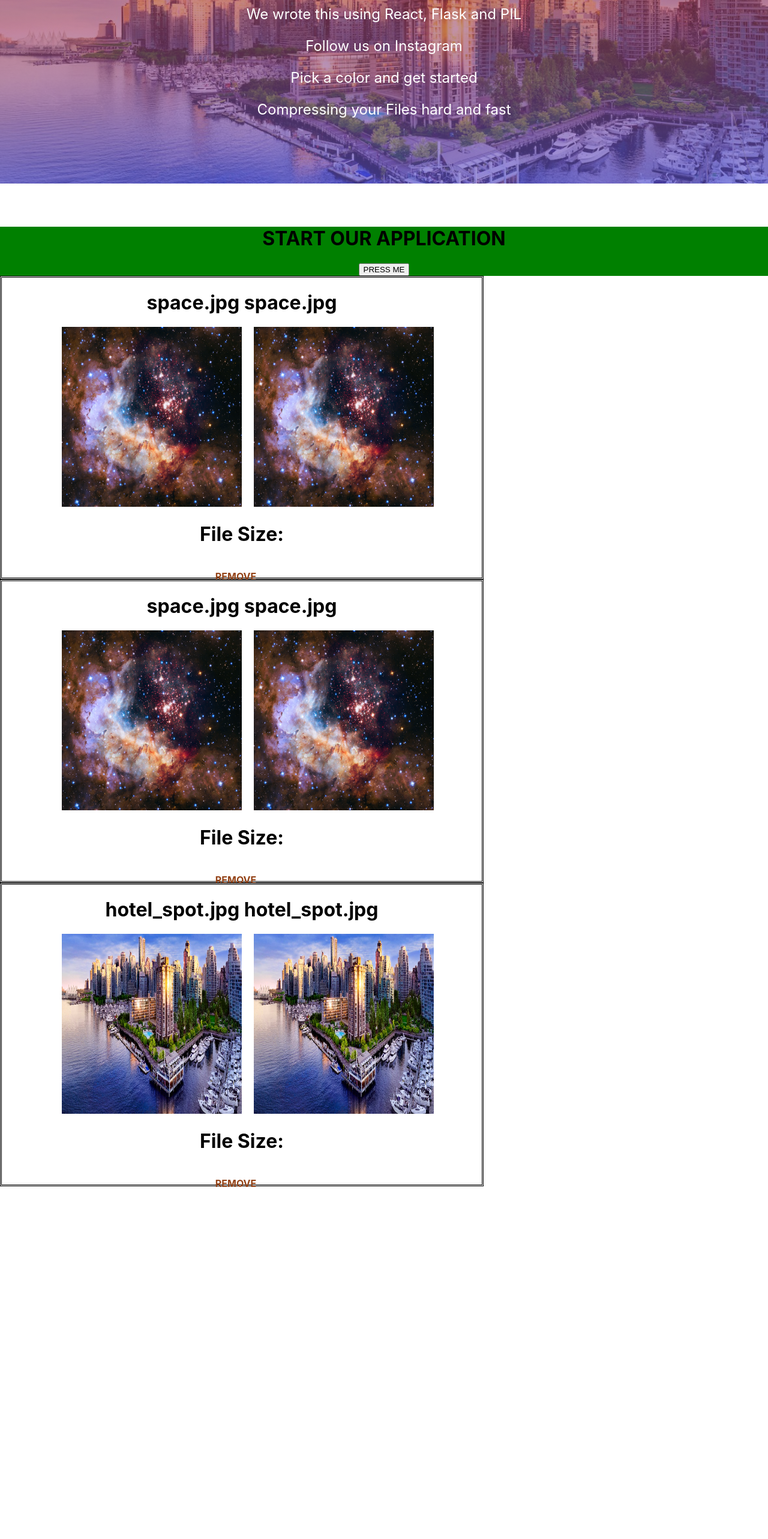
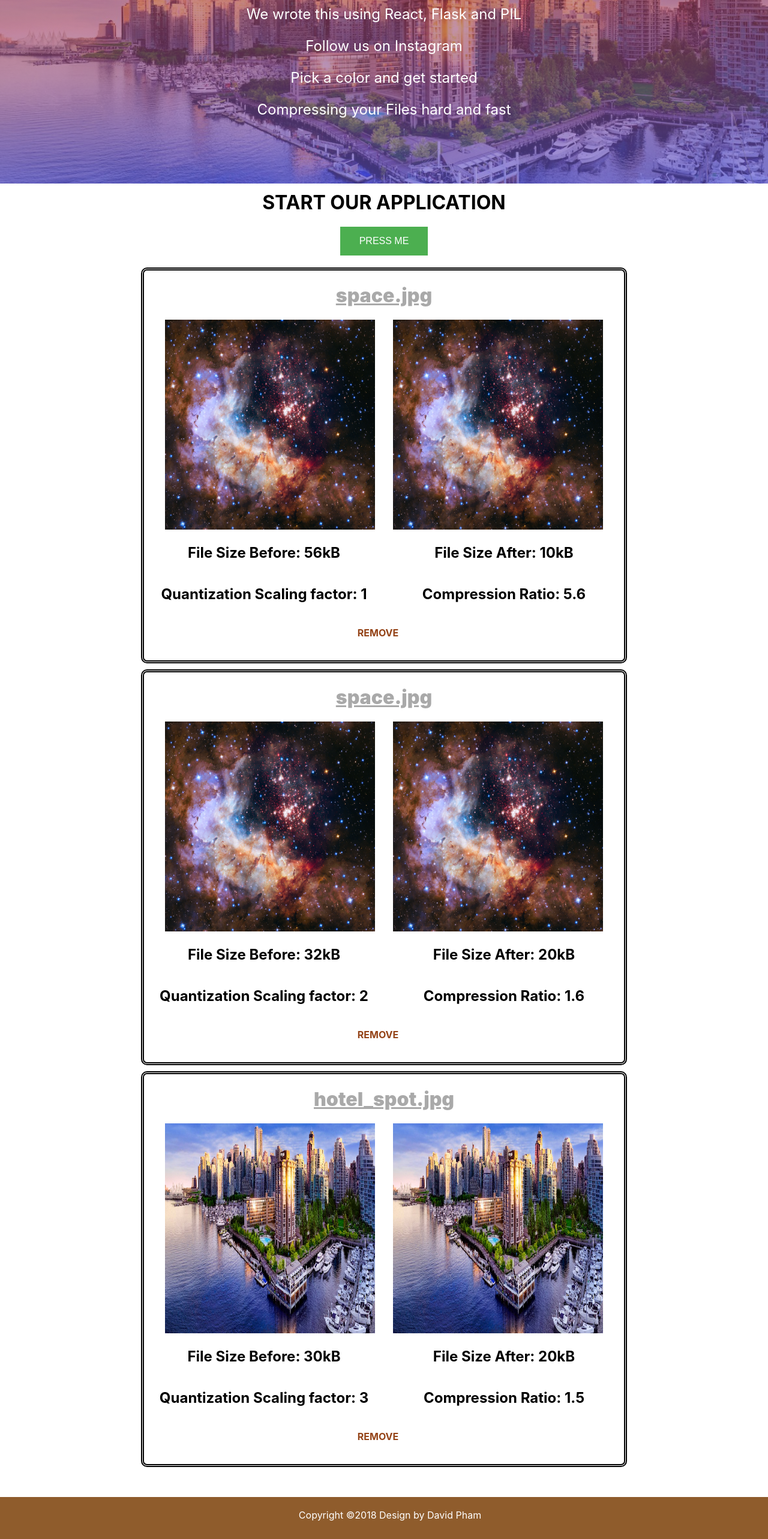
Before and after one commit to sbarer/JPEG_Compression, a React (Create React App) app: page / in a window 1280 px wide. Shown: the part 144-2710 px from the top of the page at 60% size. Before the commit the page ends 2147 px from the top, so only its background shows below. Built offline with nearby package versions, Linux system fonts and the light colour scheme.

Commit message:
fixed CSS styling.

```diff
--- a/src/App.js
+++ b/src/App.js
@@ -10,6 +10,9 @@ class App extends Component {
         <Layout>
           <ImageManager />
         </Layout>
+        <footer className={classes.Footer}>
+          <p>Copyright &copy;2018 Design by David Pham</p>
+        </footer>
       </div>
     );
   }
--- a/src/App.module.css
+++ b/src/App.module.css
@@ -30,3 +30,16 @@
     transform: rotate(360deg);
   }
 }
+
+.Footer{
+  background-color:#8F5C2C;
+  color:#fff;
+  padding:10px;
+  width:100%;
+  height:50px;
+  position: relative;
+}
+
+.Footer p{
+  margin-top: 10px;
+}
--- a/src/component/Image/Image.js
+++ b/src/component/Image/Image.js
@@ -8,14 +8,27 @@ var images = require.context('../../assets/images', true);
 class ImageD extends React.Component {
     render() {
         let img_src = images(`./${this.props.imagePath}`)
+        let compression_ratio = (this.props.sizeBefore/this.props.sizeAfter)
+        compression_ratio.toFixed(2)
         return (
-            <Aux>
             <div className={classes.Image}>
-                <h1>{this.props.imagePath} {this.props.imagePath}</h1>
-                <img width='300px' height='300px' src={img_src} alt=""/>
-                <img width='300px' height='300px' src={img_src} alt=""/>
+                <h1>{this.props.imagePath}</h1>
+                <img width='350px' height='350px' src={img_src} alt=""/>
+                <img width='350px' height='350px' src={img_src} alt=""/>
                 <div className={classes.Filesize}>
-                    <h1>File Size: </h1>
+                    <div className={classes.headers}>
+                        <h2>File Size Before: {this.props.sizeBefore}kB</h2>
+                    </div>
+                    <div className={classes.headers}>
+                        <h2>File Size After: {this.props.sizeAfter}kB</h2>
+                    </div>
+                    <div className={classes.headers}>
+                        <h2>Quantization Scaling factor: {this.props.compression}</h2>
+                    </div>
+                    <div className={classes.headers}>
+                        <h2>Compression Ratio: {compression_ratio}</h2>
+                    </div>
+
                     <Button
                     btnType='Danger'
                     clicked={this.props.click}
@@ -23,7 +36,6 @@ class ImageD extends React.Component {
                 </div>
 
             </div>
-            </Aux>
 
         );
     }
--- a/src/component/Image/Image.module.css
+++ b/src/component/Image/Image.module.css
@@ -1,14 +1,30 @@
 .Image{
     align-items: center;
     width: 800px;
-    height: 500px;
-    float:left;
+    height: 650px;
     justify-content: space-between;
     border-style: double;
+    border-width: 5px;
+    margin:auto;
+    margin-top: 10px;
+    border-radius: 10px;
 }
 
 .Image h2{
-    visibility: hidden;
+    float:left;
+    width: 50%;
+    box-sizing: border-box;
+    text-align: center;
+}
+.Image p{
+    padding-top: 100px;
+
+}
+
+.Image h1{
+    text-decoration: underline;
+    color: darkgray;
+    font-weight: 1000;
 }
 
 .Filesize{
@@ -17,7 +33,8 @@
 
 
 .Image img{
-    margin-left: 20px;
+    margin-left: 15px;
+    margin-right:15px;
 }
 .Image Button{
     margin-bottom: 10px;
--- a/src/component/Image/ImageControls/ImageControl.js
+++ b/src/component/Image/ImageControls/ImageControl.js
@@ -7,6 +7,9 @@ class ImageControl extends Component{
     render(){
         let images = this.props.images.map((image, index)=>[
              <Image
+             sizeBefore={image.sizeBefore}
+             sizeAfter={image.sizeAfter}
+             compression={image.compression}
              imagePath={image.filePath}
              key={image.id}
              click={()=>this.props.click(index)}/>
--- a/src/component/Image/ImageControls/ImageControl.module.css
+++ b/src/component/Image/ImageControls/ImageControl.module.css
@@ -1,3 +1,6 @@
 .ImageControl{
-
+    margin:auto;
+    background-color:white;
+    position: relative;
+    top:-50px;
 }
--- a/src/component/Intro/Intro.module.css
+++ b/src/component/Intro/Intro.module.css
@@ -5,6 +5,7 @@
     background: linear-gradient( rgba(184, 61, 53, 0.6), rgba(100, 89, 211, 0.6)), url("../../assets/images/hotel_spot.jpg");
     background-repeat: no-repeat;
     background-size:cover;
+
 }
 
 .Intro h1{
--- a/src/component/Navigation/Toolbar/Toolbar.js
+++ b/src/component/Navigation/Toolbar/Toolbar.js
@@ -8,8 +8,6 @@ const toolbar = (props) =>(
     <header className={classes.Toolbar}>
         <div className={classes.Logo}>
             <Logo />
-            <h2>DPham</h2>
-
         </div>
         <nav>
             <NavigationItems />
--- a/src/containers/ImageManager/ImageManager.js
+++ b/src/containers/ImageManager/ImageManager.js
@@ -8,9 +8,9 @@ import CompressProcess from '../../component/Image/CompressProcess/CompressProce
 class ImageManager extends Component{
     state ={
         images : [
-            {id:'1', filePath:'space.jpg', compression:1, sizeBefore:0, sizeAfter:0},
-            {id:'2', filePath:'space.jpg', compression:2, sizeBefore:0, sizeAfter:0},
-            {id:'3', filePath:'hotel_spot.jpg', compression:3, sizeBefore:0, sizeAfter:0}
+            {id:'1', filePath:'space.jpg', compression:1, sizeBefore:56, sizeAfter:10},
+            {id:'2', filePath:'space.jpg', compression:2, sizeBefore:32, sizeAfter:20},
+            {id:'3', filePath:'hotel_spot.jpg', compression:3, sizeBefore:30, sizeAfter:20}
 
         ],
         active: false,
@@ -30,8 +30,9 @@ class ImageManager extends Component{
 
     currentCompressValHandler = ( event ) =>{
         const compressVal = event.target.value;
-        console.log(compressVal)
+        //console.log(compressVal)
         this.setState({currentCompressVal: compressVal});
+        //console.log(this.state.currentCompressVal)
     }
 
     removeImageHandler = ( imageIndex ) =>{
@@ -50,14 +51,19 @@ class ImageManager extends Component{
     //This will be a HTTP request for image compression later
     //Return: FILE SIZE- Before and After
     compressAndShowImage = () =>{
+        const images = [...this.state.images]
+        const id = this.state.indexCount
+        const filePath = this.state.currentImage;
+        const compression = this.state.currentCompressVal;
+        if(compression > 10){
+            alert('Please pick a scaling factor between 1-10');
+            return
+        }
         //TODO: Backend request
         //fake for now...
         //expect to recieve 2 values fileSize Before Compression and fileSize after
         //JSON format
-        const images = [...this.state.images]
-        const id = this.state.indexCount
-        const filePath = this.state.currentImage;
-        const compression = this.state.currentCompressVals
+
         const fileSizeBefore = 10;
         const fileSizeAfter = 5;
         images.push({id:id, filePath:filePath, compression:compression,
@@ -70,7 +76,7 @@ class ImageManager extends Component{
                 imageProcessing:!prevState.imageProcessing
             }
         })
-
+        console.log(this.state.images)
 
 
     }
--- a/src/containers/ImageManager/ImageManager.module.css
+++ b/src/containers/ImageManager/ImageManager.module.css
@@ -5,9 +5,24 @@
 }
 
 .ImageManager div{
-    background-color: blue;
+    background-color: black;
 }
 
 .StartApp{
-    background-color: green;
+    background-color: white;
+    margin:auto;
+    position: relative;
+    top:-60px;
 }
+
+.StartApp button{
+    background-color: #4CAF50; /* Green */
+    border: none;
+    color: white;
+    padding: 15px 32px;
+    text-align: center;
+    text-decoration: none;
+    display: inline-block;
+    font-size: 16px;
+    cursor: pointer;
+}
```
